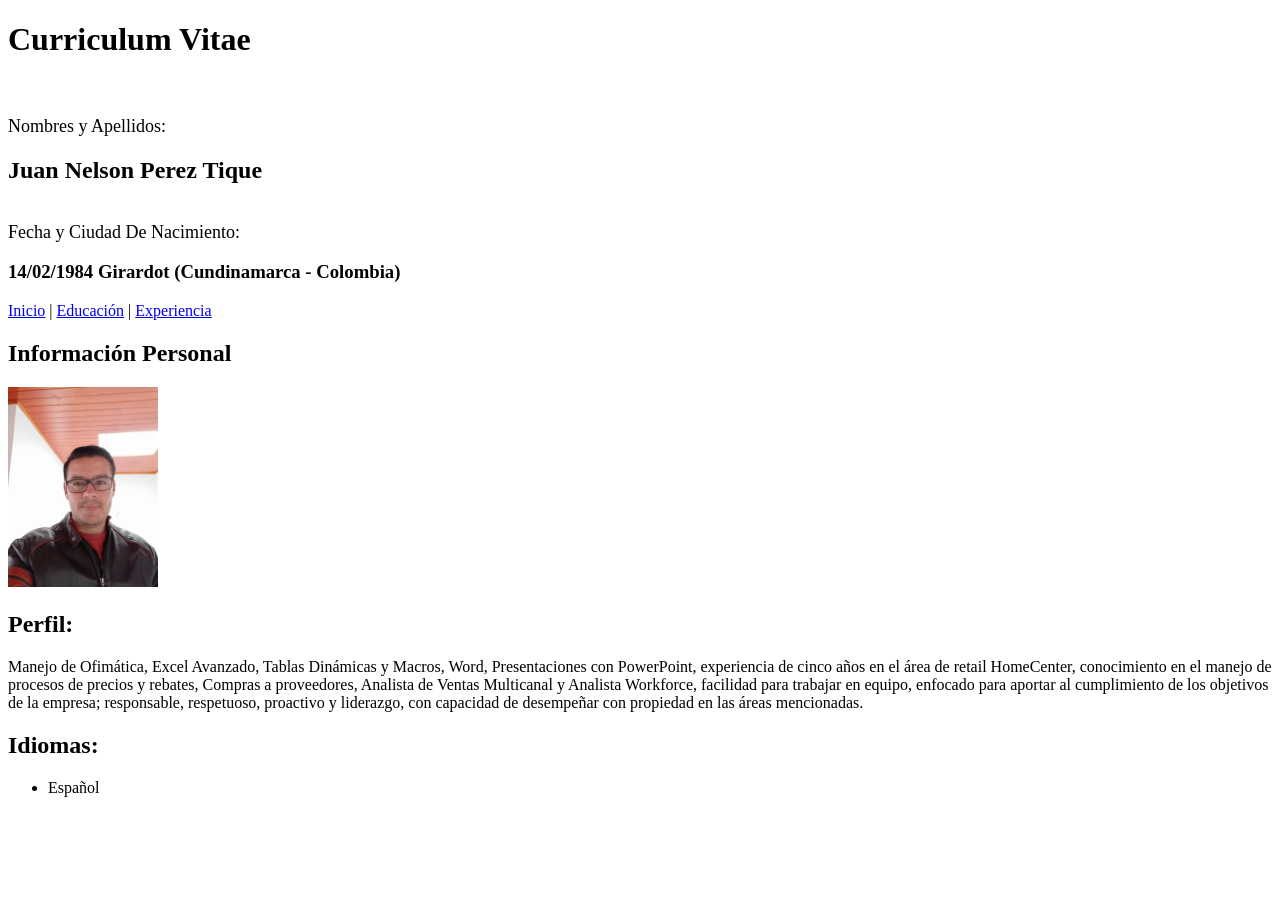
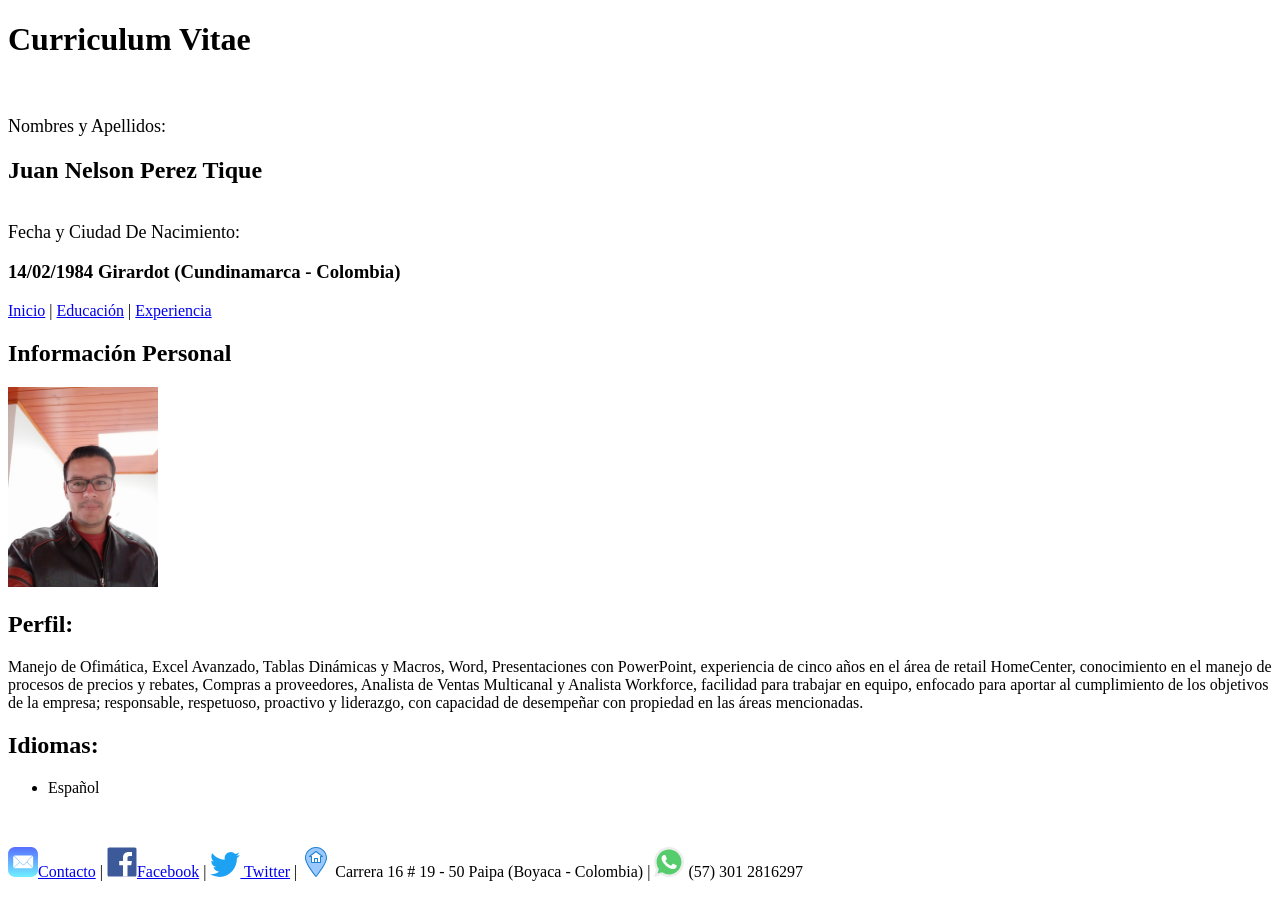
Before and after one commit to JuanNelsonPerez/Trabajo-1er-Modulo-DW-NextU, a plain HTML site: page index.html in a window 1280 px wide. Before the commit the page ends 813 px from the top, so only its background shows below. Drawn offline with Linux system fonts and the light colour scheme; files whose address does not match are found by name.

Commit message:
Se crea pie de pagina

```diff
--- a/index.html
+++ b/index.html
@@ -38,9 +38,21 @@
        </ul>
        </p>
 
-
     </div>
   </body>
 
+  <footer>
+
+    <br>
+
+    <p>
+
+      <a href="#mailto:jperez0214@hotmail.com"> <img src="C:\Next_U\Desarrollo Web\1er Modulo PW\Proyecto 1er Modulo\Image\Mail_LogoBlue.svg" alt="LogoEmail" width="30" height="30">Contacto</a> | <a href="#https://www.facebook.com/juannelson.pereztique"> <img src="C:\Next_U\Desarrollo Web\1er Modulo PW\Proyecto 1er Modulo\Image\FAcebook_LogoBlue.svg" alt="logofacebook" width="30" heigth="30" >Facebook</a> | <a href="#https://twitter.com/El_Afamado_Juan"> <img src="C:\Next_U\Desarrollo Web\1er Modulo PW\Proyecto 1er Modulo\Image\TwitterLogoBlue.svg" alt="logotwitter" width="30" heigth="30"> Twitter</a> | <img src="C:\Next_U\Desarrollo Web\1er Modulo PW\Proyecto 1er Modulo\Image\home-addressBlue.svg" alt="LogoAddress" width="30 px" heigth="30 px">
+      Carrera 16 # 19 - 50 Paipa (Boyaca - Colombia) | <img src="C:\Next_U\Desarrollo Web\1er Modulo PW\Proyecto 1er Modulo\Image\whatsapp.svg" alt="LogoPhone" width="30" height="30">
+      (57) 301 2816297
+
+    </p>
+  </footer>
+
 
 </html>
```
